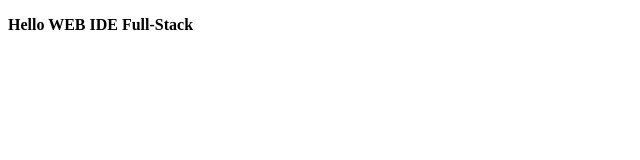
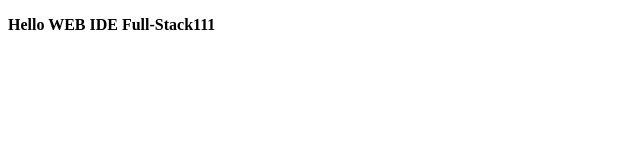
Before and after one commit to RadYevhen/SCP_1, a plain HTML site: page index.html in a window 1280 px wide. Shown: the full height of the page, 0-640 px from the left. Drawn offline with Linux system fonts and the light colour scheme.

Commit message:
Update index.html

```diff
--- a/index.html
+++ b/index.html
@@ -4,6 +4,6 @@
     <title>This is the title of the webpage!</title>
   </head>
   <body>
-  	<p><strong>Hello WEB IDE Full-Stack</strong> </p>
+  	<p><strong>Hello WEB IDE Full-Stack111</strong> </p>
   </body>
 </html>
```
